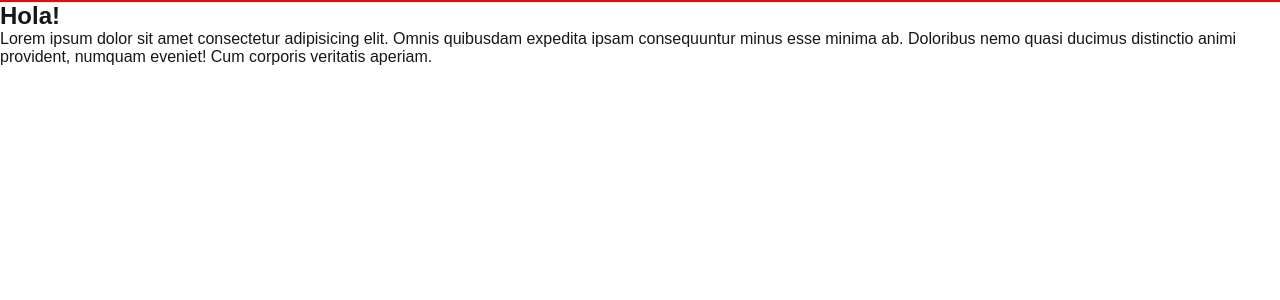
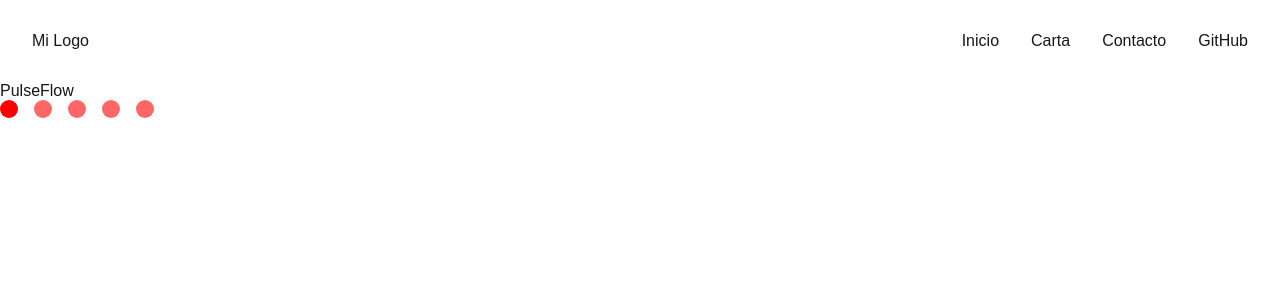
Before and after one commit to DumpBo7/react, a Next.js app: page / in a window 1280 px wide. Shown: the top 300 px of the page. Built offline with nearby package versions, Linux system fonts and the light colour scheme.

Commit message:
feat(carousel): add carousel

```diff
--- a/src/app/page.jsx
+++ b/src/app/page.jsx
@@ -1,18 +1,5 @@
-import { Card } from "@/components/card/Card";
+import Carousel from "@/components/carousel/Carousel";
 
 export default function Home() {
-    const cardTitle = "Hola!";
-
-    return (
-        <main>
-            <Card title={cardTitle}>
-                <p>
-                    Lorem ipsum dolor sit amet consectetur adipisicing elit.
-                    Omnis quibusdam expedita ipsam consequuntur minus esse
-                    minima ab. Doloribus nemo quasi ducimus distinctio animi
-                    provident, numquam eveniet! Cum corporis veritatis aperiam.
-                </p>
-            </Card>
-        </main>
-    );
+    return <Carousel />;
 }
--- a/src/assets/styles/Navbar.module.css
+++ /dev/null
@@ -1,3 +0,0 @@
-.contenedor {
-    border: 1px solid red;
-}
--- /dev/null
+++ b/src/assets/styles/carousel/Carousel.module.css
@@ -0,0 +1,16 @@
+.circle {
+    height: 18px;
+    width: 18px;
+    background: red;
+    opacity: 0.6;
+    border-radius: 50%;
+}
+
+.active {
+    opacity: 1;
+}
+
+.container {
+    display: flex;
+    gap: 1rem;
+}
--- /dev/null
+++ b/src/assets/styles/navbar/Navbar.module.css
@@ -0,0 +1,11 @@
+.contenedor {
+    display: flex;
+    justify-content: space-between;
+    padding: 2rem;
+}
+
+.linksList {
+    display: flex;
+    list-style: none;
+    gap: 2rem;
+}
--- /dev/null
+++ b/src/components/carousel/Carousel.jsx
@@ -0,0 +1,164 @@
+"use client";
+
+import { useState } from "react";
+import styles from "@/assets/styles/carousel/Carousel.module.css";
+
+const projects = [
+    {
+        id: 0,
+        name: "PulseFlow",
+        description:
+            "AI-native scraping engine that monitors web signals and triggers LLM-summarized alerts.",
+        stack: [
+            "Next.js",
+            "TypeScript",
+            "TailwindCSS",
+            "ShadcnUI",
+            "Supabase",
+            "Prisma",
+            "Inngest",
+            "Google Gemini",
+        ],
+        image_url: "../public/portfolio/pulseflow_thumbnail.png",
+        links: [
+            {
+                id: 0,
+                label: "Live",
+                href: "https://pulseflow-sigma.vercel.app/login",
+            },
+            {
+                id: 1,
+                label: "GitHub Repository",
+                href: "https://github.com/ricocatford/pulseflow",
+            },
+        ],
+    },
+    {
+        id: 1,
+        name: "Coinmaster",
+        description:
+            "A dynamic cryptocurrency dashboard with real-time data, interactive graphs, asset tracking, and SSR for performance.",
+        stack: ["Next.js", "TypeScript", "Zustand", "REST API"],
+        image_url: "../public/portfolio/coinmaster_thumbnail.png",
+        links: [
+            {
+                id: 0,
+                label: "Live",
+                href: "https://coinmaster-delta.vercel.app",
+            },
+            {
+                id: 1,
+                label: "GitHub Repository",
+                href: "https://github.com/ricocatford/coinmaster",
+            },
+        ],
+    },
+    {
+        id: 2,
+        name: "Blackdog Shop",
+        description:
+            "An eCommerce platform with image uploads, secure payment integration, and an admin panel for inventory control.",
+        stack: ["Django", "MongoDB", "AWS S3", "Stripe API"],
+        image_url: "../public/portfolio/blackdog_thumbnail.png",
+        links: [
+            {
+                id: 0,
+                label: "GitHub Repository",
+                href: "https://github.com/ricocatford/black-dog-shop",
+            },
+        ],
+    },
+    {
+        id: 3,
+        name: "PizzaHub",
+        description:
+            "RESTful API using hexagonal architecture and JWT-based authentication. Includes complete order management.",
+        stack: ["Nest.js", "TypeScript", "MySQL", "Docker"],
+        image_url: "../public/portfolio/pizzahub_thumbnail.png",
+        links: [
+            {
+                id: 0,
+                label: "GitHub Repository",
+                href: "https://github.com/ricocatford/shop-backend",
+            },
+        ],
+    },
+    {
+        id: 4,
+        name: "PizzaHub",
+        description:
+            "RESTful API using hexagonal architecture and JWT-based authentication. Includes complete order management.",
+        stack: ["Nest.js", "TypeScript", "MySQL", "Docker"],
+        image_url: "../public/portfolio/pizzahub_thumbnail.png",
+        links: [
+            {
+                id: 0,
+                label: "GitHub Repository",
+                href: "https://github.com/ricocatford/shop-backend",
+            },
+        ],
+    },
+];
+
+export default function Carousel() {
+    const [activeIndex, setActiveIndex] = useState(0);
+
+    const [touchStart, setTouchStart] = useState(null);
+    const [touchEnd, setTouchEnd] = useState(null);
+
+    const minSwipeDistance = 50;
+
+    const onTouchStart = (e) => {
+        setTouchEnd(null);
+        setTouchStart(e.targetTouches[0].clientX);
+    };
+
+    const onTouchMove = (e) => {
+        setTouchEnd(e.targetTouches[0].clientX);
+    };
+
+    const onTouchEnd = () => {
+        if (!touchStart || !touchEnd) return;
+
+        const distance = touchStart - touchEnd;
+        const isLeftSwipe = distance > minSwipeDistance;
+        const isRightSwipe = distance < -minSwipeDistance;
+
+        if (isLeftSwipe) {
+            setActiveIndex((prev) =>
+                prev === projects.length - 1 ? 0 : prev + 1
+            );
+        } else if (isRightSwipe) {
+            setActiveIndex((prev) =>
+                prev === 0 ? projects.length - 1 : prev - 1
+            );
+        }
+    };
+
+    return (
+        <div
+            onTouchStart={onTouchStart}
+            onTouchMove={onTouchMove}
+            onTouchEnd={onTouchEnd}
+            style={{ touchAction: "none" }}
+        >
+            <div>
+                {projects.map(
+                    (project, index) =>
+                        index === activeIndex && (
+                            <span key={project.id}>{project.name}</span>
+                        )
+                )}
+            </div>
+            <div className={styles.container}>
+                {projects.map((project, index) => (
+                    <div
+                        key={project.id}
+                        className={`${styles.circle} ${activeIndex === index ? styles.active : ""}`}
+                        onClick={() => setActiveIndex(index)}
+                    ></div>
+                ))}
+            </div>
+        </div>
+    );
+}
--- a/src/components/navbar/Navbar.jsx
+++ b/src/components/navbar/Navbar.jsx
@@ -1,10 +1,20 @@
-import styles from "@/assets/styles/Navbar.module.css"; // Importamos el módulo de CSS
+import styles from "@/assets/styles/navbar/Navbar.module.css";
+import data from "@/assets/data/nav.json";
+import Link from "next/link";
 
 export const Navbar = () => {
+    console.log(data);
     return (
         <header>
             <nav className={styles.contenedor}>
-                <ul></ul>
+                <span>Mi Logo</span>
+                <ul className={styles.linksList}>
+                    {data.map((link) => (
+                        <li key={link.id}>
+                            <Link href={link.href}>{link.label}</Link>
+                        </li>
+                    ))}
+                </ul>
             </nav>
         </header>
     );
```
